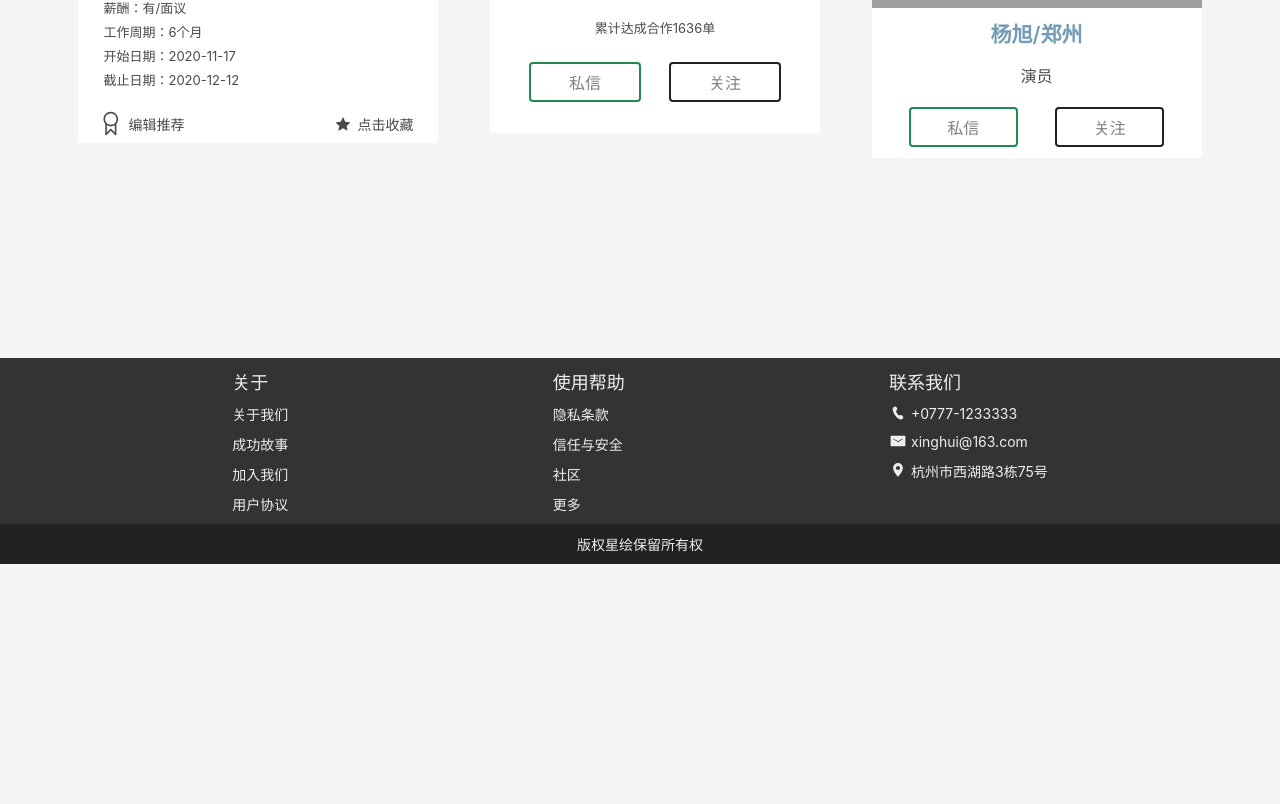
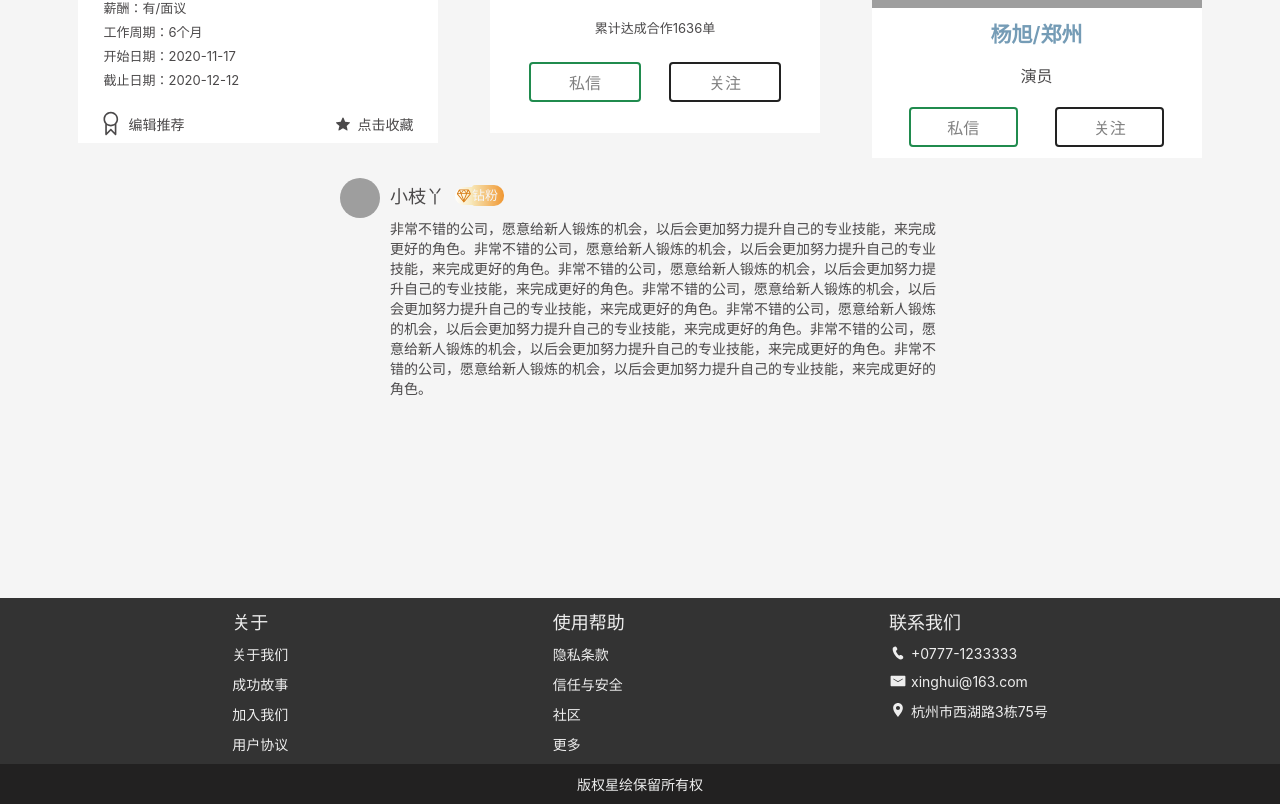
Before and after one commit to Sincebook/starnet, a Vue app: page / in a window 1280 px wide. Shown: the part 881-1685 px from the top of the page. Before the commit the page ends 1445 px from the top, so only its background shows below. Built offline with nearby package versions, Linux system fonts and the light colour scheme; no server answers; grey boxes are pictures that could not be loaded.

Commit message:
评论组件

```diff
--- /dev/null
+++ b/src/components/common/criticism.vue
@@ -0,0 +1,79 @@
+<template>
+  <div class="citicism">
+    <div class="citicism_header">
+      <img :src="headerImg" alt="" />
+      <span>{{name}}</span>
+      <span class="diamonds">
+        <svg class="icon" aria-hidden="true">
+          <use xlink:href="#icon-diamonds"></use>
+        </svg>
+      </span>
+    </div>
+    <div class="citicism_container">
+      <p>
+        {{content}}
+      </p>
+    </div>
+  </div>
+</template>
+<script>
+// @ is an alias to /src
+export default {
+  name: 'Criticism',
+  data() {
+    return {
+      headerImg: '//ftp.qnets.cn/img/bg3.jpg',
+      name: '小枝丫',
+      content: '非常不错的公司，愿意给新人锻炼的机会，以后会更加努力提升自己的专业技能，来完成更好的角色。非常不错的公司，愿意给新人锻炼的机会，以后会更加努力提升自己的专业技能，来完成更好的角色。非常不错的公司，愿意给新人锻炼的机会，以后会更加努力提升自己的专业技能，来完成更好的角色。非常不错的公司，愿意给新人锻炼的机会，以后会更加努力提升自己的专业技能，来完成更好的角色。非常不错的公司，愿意给新人锻炼的机会，以后会更加努力提升自己的专业技能，来完成更好的角色。非常不错的公司，愿意给新人锻炼的机会，以后会更加努力提升自己的专业技能，来完成更好的角色。非常不错的公司，愿意给新人锻炼的机会，以后会更加努力提升自己的专业技能，来完成更好的角色。'
+    };
+  },
+  components: {
+
+  }
+};
+</script>
+<style lang='less' scoped>
+.citicism {
+  .citicism_header {
+    font-size: 18px;
+    img {
+      width: 40px;
+      height: 40px;
+      border-radius: 20px;
+    }
+    span {
+      margin: 0 0 0 10px;
+    }
+    .diamonds {
+      position: relative;
+    }
+    .diamonds::after {
+      width: 30px;
+      position: absolute;
+      top: -0.5px;
+      left: 18px;
+      color: var(--bgColor);
+      padding: 0px 2px 2px 0;
+      font-size: 13px;
+      content: "钻粉";
+      background-image: linear-gradient(to right, rgb(247, 230, 181), #f09732);
+      background-color: #d6872d;
+      border-bottom-left-radius: 3px;
+      border-top-left-radius: 3px;
+      border-top-right-radius: 10px;
+      border-bottom-right-radius: 10px;
+    }
+    .icon {
+      font-size: 20px;
+      border: 1px solid var(--bgColor);
+      border-bottom-left-radius: 10px;
+      border-top-left-radius: 10px;
+      background-image: linear-gradient(to right, #fff, rgb(247, 230, 181));
+      color: #d87b12;
+    }
+  }
+  .citicism_container{
+      padding-left: 50px;
+  }
+}
+</style>
--- a/src/components/common/footerBar.vue
+++ b/src/components/common/footerBar.vue
@@ -60,7 +60,7 @@
 <script>
 // @ is an alias to /src
 export default {
-  name: 'XXX',
+  name: 'NavBar',
   data() {
     return {
 
--- a/src/views/Test.vue
+++ b/src/views/Test.vue
@@ -27,6 +27,9 @@
       <div>--------</div>
       <actor-card></actor-card>
     </div>
+    <div class="cricism">
+      <criticism></criticism>
+    </div>
   </div>
 </template>
 
@@ -37,6 +40,8 @@ import { mapState } from 'vuex';
 import jobCard from '../components/common/jobCard';
 import companyCard from '../components/common/companyCard';
 import actorCard from '../components/common/actorCard';
+import criticism from '../components/common/criticism';
+
 export default {
   data() {
     return {
@@ -103,7 +108,8 @@ export default {
     SwiperSlide,
     jobCard,
     companyCard,
-    actorCard
+    actorCard,
+    criticism
   },
   directives: {
     swiper: directive
@@ -148,4 +154,8 @@ export default {
   justify-content: center;
   align-items: center;
 }
+.cricism{
+  width:600px;
+  margin:0 auto;
+}
 </style>
```
